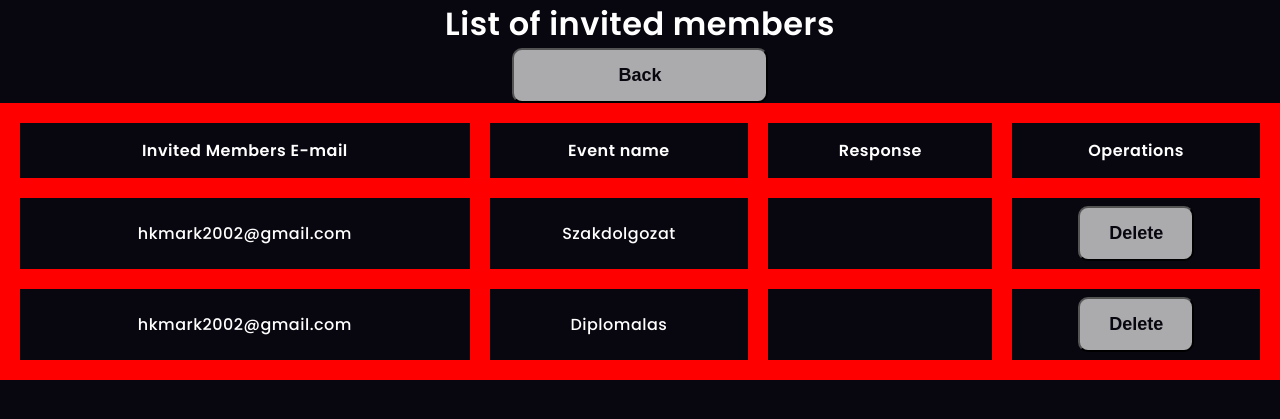
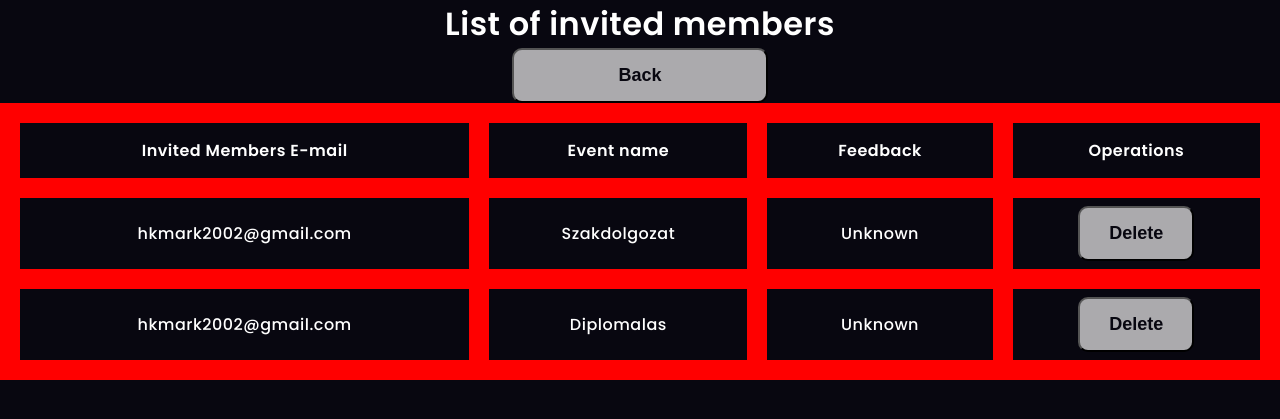
Before and after one commit to Vikicaa/Web_projekt, a PHP site: page /Web_Project/invitelist.php in a window 1280 px wide. Shown: the top 419 px of the page. Run offline with PHP 8.4, Linux system fonts and the light colour scheme; a user stored in the database is signed in; data comes from the database, SQL or seed files in the repository; some libraries are stand-ins or nearby versions.

Commit message:
feedback jelenites es bevitel

```diff
--- a/invitelist.php
+++ b/invitelist.php
@@ -71,6 +71,17 @@ if ($_SERVER["REQUEST_METHOD"] == "POST" && isset($_POST["delete_recipient"])) {
     $errors['user_email'] = "Something went wrong while deleting the invited member: " . $connection->error;
   }
 }
+function getFeedbackText($feedback) {
+  if ($feedback == 1) {
+    return "Yes";
+  } elseif ($feedback == 2) {
+    return "No";
+  } elseif ($feedback == 3) {
+    return "Maybe";
+  } else {
+    return "Unknown";
+  }
+}
 
 $connection->close();
 ?>
@@ -99,7 +110,7 @@ $connection->close();
       <tr>
         <th>Invited Members E-mail</th>
         <th>Event name</th>
-        <th>Response</th>
+        <th>Feedback</th>
         <th>Operations</th>
       </tr>
     </thead>
@@ -108,7 +119,7 @@ $connection->close();
         <tr>
           <td><?php echo $row["invited_mail"]; ?></td>
           <td><?php echo $row["event_name"]; ?></td>
-          <td><?php echo $row["feedback"]; ?></td>
+          <td><?php echo getFeedbackText($row["feedback"]); ?></td>
           <td>
             <form action="" method="POST">
               <input type="hidden" name="invited_token" value="<?php echo $row["invited_token"]; ?>">
--- a/invitesend.php
+++ b/invitesend.php
@@ -19,13 +19,13 @@ $sql = "SELECT * FROM invited";
 $result = $connection->query($sql);
 
 $invited_token = 0;
-/*
+
 if ($result->num_rows > 0) {
     while ($row = $result->fetch_assoc()) {
         $invited_token++;
     }
 }
-*/
+
 if ($_SERVER["REQUEST_METHOD"] == "POST") {
     $event_name = $_POST["event_select"];
     $recipients = $_POST["recipients"]; // Beírt címzett email címek
--- a/userevents.php
+++ b/userevents.php
@@ -46,7 +46,7 @@ else{
             <button type="button" onclick="parent.location='addevent.php'">Create Event</button>
             <button type="button" onclick="parent.location='changeevent2.php'">Change Event</button>
             <button type="button" onclick="parent.location='deleteevent2.php'">Delete Event</button>
-            <button type="button" onclick="parent.location='myranks.php'">My Ranks</button>
+            <button type="button" onclick="parent.location='myevents.php'">My Events</button>
         </div>
         <div class="buttons">
             <button type="button" onclick="parent.location='invitesend.php'">Send Invite</button>
```
Also changed, not shown: myevents.php (renamed from myranks.php).
